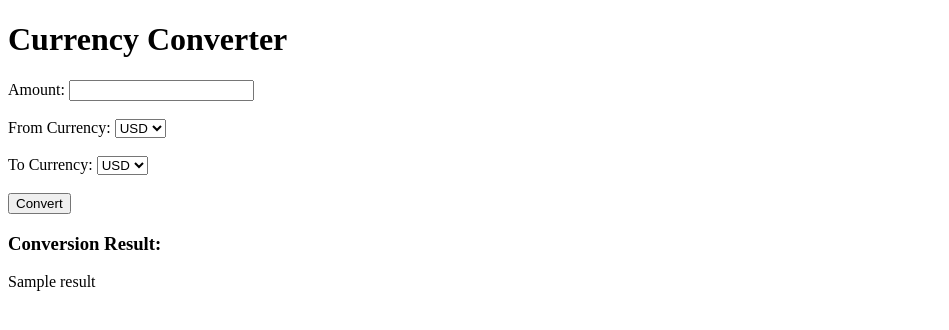
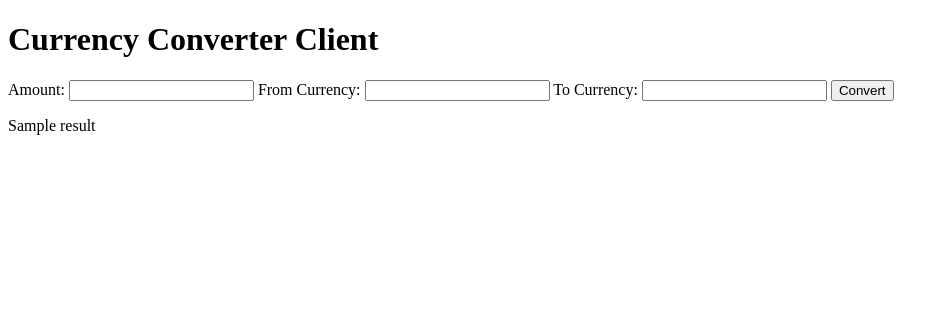
Before and after one commit to turgut-aydemir/CurrencyConvertergRPC3, a Flask app: template templates/index.html in a window 1280 px wide. Shown: the top 330 px of the page, without its empty margins (0-949 px from the left). Run offline with Flask 3, Linux system fonts and the light colour scheme; the template is opened without the code that fills it: most values are stand-ins (such as "Sample title", 1, 10 or a date in 2020).

Commit message:
Update index.html

```diff
--- a/templates/index.html
+++ b/templates/index.html
@@ -1,32 +1,25 @@
 <!DOCTYPE html>
 <html>
 <head>
-    <title>Currency Converter</title>
+    <title>Currency Converter Client</title>
 </head>
 <body>
-    <h1>Currency Converter</h1>
-    <form action="/" method="POST">
-        <label for="amount">Amount:</label>
-        <input type="number" step="any" id="amount" name="amount" required><br><br>
-        <label for="from_currency">From Currency:</label>
-        <select id="from_currency" name="from_currency" required>
-            <option value="USD">USD</option>
-            <option value="EUR">EUR</option>
-            <option value="GBP">GBP</option>
-            <!-- Add more currency options as needed -->
-        </select><br><br>
-        <label for="to_currency">To Currency:</label>
-        <select id="to_currency" name="to_currency" required>
-            <option value="USD">USD</option>
-            <option value="EUR">EUR</option>
-            <option value="GBP">GBP</option>
-            <!-- Add more currency options as needed -->
-        </select><br><br>
-        <input type="submit" value="Convert">
-    </form>
-    {% if result %}
-    <h3>Conversion Result:</h3>
-    <p>{{ result }}</p>
-    {% endif %}
+<h1>Currency Converter Client</h1>
+
+<form action="/convert" method="POST">
+    <label for="amount">Amount:</label>
+    <input type="text" id="amount" name="amount">
+
+    <label for="from_currency">From Currency:</label>
+    <input type="text" id="from_currency" name="from_currency">
+
+    <label for="to_currency">To Currency:</label>
+    <input type="text" id="to_currency" name="to_currency">
+
+    <button type="submit">Convert</button>
+</form>
+
+<p id="result">{{ result }}</p>
+
 </body>
 </html>
```
